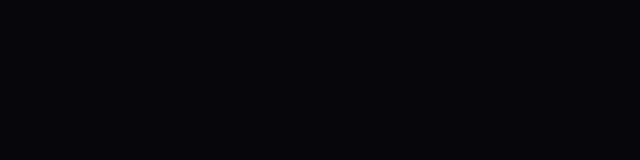
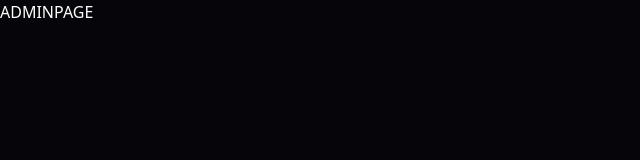
Before and after one commit to Emilaberg/DailyQuest_Web, a React (Vite) app: page /admin in a window 1280 px wide. Before the commit this address had no page. Shown: the top 160 px of the page, without its empty margins (0-640 px from the left). Built offline with nearby package versions, Linux system fonts and the light colour scheme.

Commit message:
Skapat pages och filstruktur i React

```diff
--- a/src/App.jsx
+++ b/src/App.jsx
@@ -2,31 +2,21 @@
 import { Link } from "react-router-dom";
 import "./App.css";
 import HomePage from "./pages/HomePage";
+import GamePage from "./pages/GamePage";
+import AdminPage from "./pages/AdminPage";
+import ErrorPage from "./pages/ErrorPage";
 
 function App() {
   return (
     <>
       <Router>
         <Routes>
-          <Route
-            exact
-            path="/"
-            element={<HomePage />}
-          ></Route>
-          {/* <Route
-            path="/games"
-            element={<GamePage />}
-          ></Route>
-          <Route
-            path="/admin"
-            element={<AdminPage />}
-          ></Route> */}
+          <Route exact path="/" element={<HomePage />}></Route>
+          <Route path="/games" element={<GamePage />}></Route>
+          <Route path="/admin" element={<AdminPage />}></Route>
 
           {/* LÄNGST NER */}
-          {/* <Route
-            path="*"
-            element={<ErrorPage />}
-          ></Route> */}
+          <Route path="*" element={<ErrorPage />}></Route>
         </Routes>
       </Router>
     </>
--- /dev/null
+++ b/src/pages/AdminPage.jsx
@@ -0,0 +1,11 @@
+function AdminPage() {
+  return (
+    <>
+      <div className=" min-h-screen">
+        <h1 className="text-white">ADMINPAGE</h1>
+      </div>
+    </>
+  );
+}
+
+export default AdminPage;
--- /dev/null
+++ b/src/pages/ErrorPage.jsx
@@ -0,0 +1,11 @@
+function ErrorPage() {
+  return (
+    <>
+      <div className="min-h-screen">
+        <h1 className="text-white">ERRORPAGE</h1>
+      </div>
+    </>
+  );
+}
+
+export default ErrorPage;
--- /dev/null
+++ b/src/pages/GamePage.jsx
@@ -0,0 +1,11 @@
+function GamePage() {
+  return (
+    <>
+      <div className="min-h-screen">
+        <h1 className="text-white">GAMEPAGE</h1>
+      </div>
+    </>
+  );
+}
+
+export default GamePage;
```
